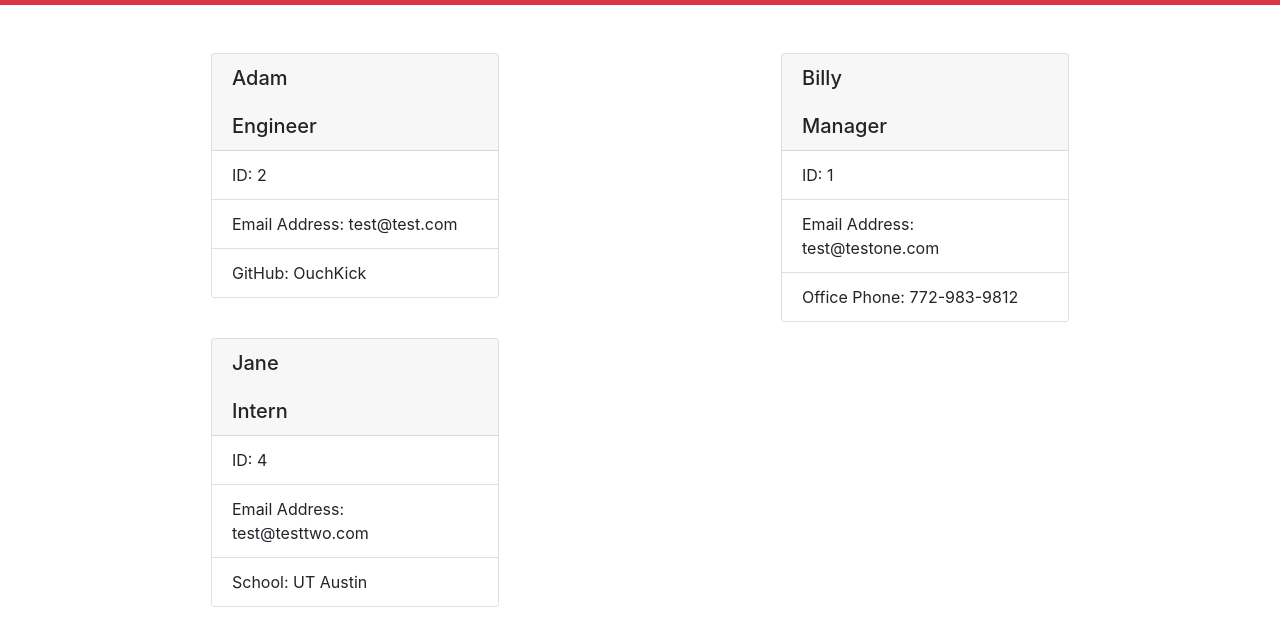
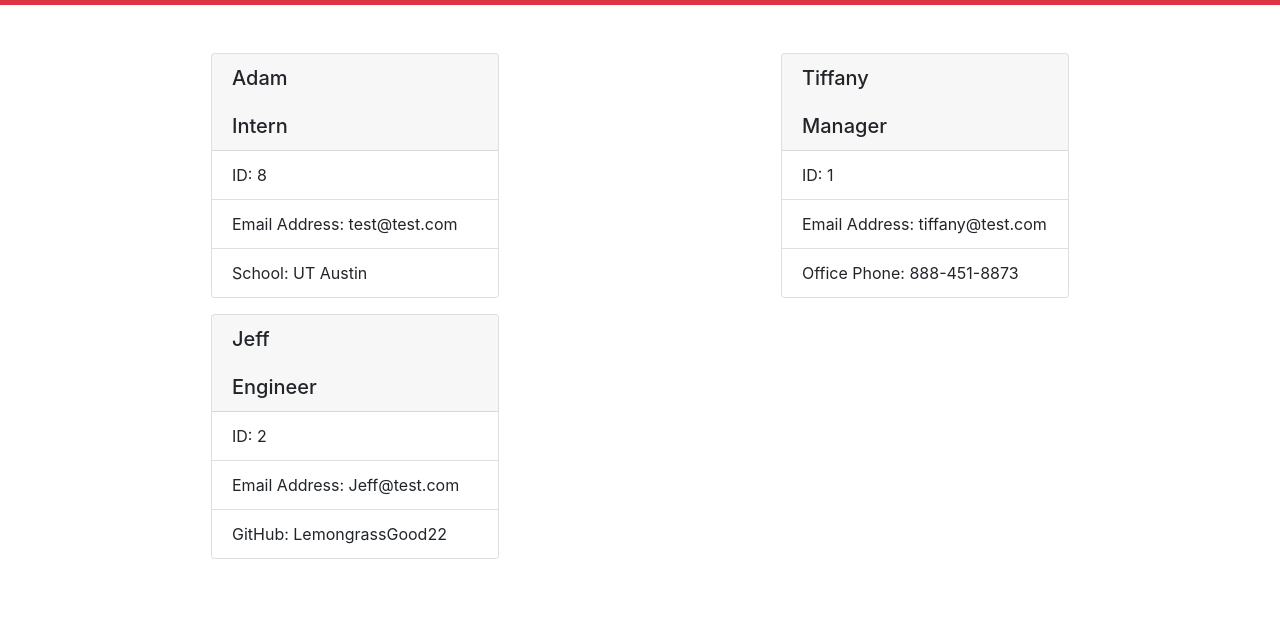
Before and after one commit to OuchKick/01010100011001010110000101101101, a website: page output/index.html in a window 1280 px wide. Shown: the part 51-694 px from the top of the page. Drawn offline with nearby package versions, Linux system fonts and the light colour scheme.

```diff
--- a/output/index.html
+++ b/output/index.html
@@ -14,29 +14,29 @@
         <div class="container">
             <div class="row"><div class="col-6">
             <div class="card mx-auto mb-3" style="width: 18rem">
-            <h5 class="card-header">Adam<br /><br />Engineer</h5>
+            <h5 class="card-header">Adam<br /><br />Intern</h5>
             <ul class="list-group list-group-flush">
-                <li class="list-group-item">ID: 2</li>
+                <li class="list-group-item">ID: 8</li>
                 <li class="list-group-item">Email Address: test@test.com</li>
-                <li class="list-group-item">GitHub: OuchKick</li>
+                <li class="list-group-item">School: UT Austin</li>
             </ul>
             </div>
         </div><div class="col-6">
             <div class="card mx-auto mb-3" style="width: 18rem">
-            <h5 class="card-header">Billy<br /><br />Manager</h5>
+            <h5 class="card-header">Tiffany<br /><br />Manager</h5>
             <ul class="list-group list-group-flush">
                 <li class="list-group-item">ID: 1</li>
-                <li class="list-group-item">Email Address: test@testone.com</li>
-                <li class="list-group-item">Office Phone: 772-983-9812</li>
+                <li class="list-group-item">Email Address: tiffany@test.com</li>
+                <li class="list-group-item">Office Phone: 888-451-8873</li>
             </ul>
             </div>
         </div><div class="col-6">
             <div class="card mx-auto mb-3" style="width: 18rem">
-            <h5 class="card-header">Jane<br /><br />Intern</h5>
+            <h5 class="card-header">Jeff<br /><br />Engineer</h5>
             <ul class="list-group list-group-flush">
-                <li class="list-group-item">ID: 4</li>
-                <li class="list-group-item">Email Address: test@testtwo.com</li>
-                <li class="list-group-item">School: UT Austin</li>
+                <li class="list-group-item">ID: 2</li>
+                <li class="list-group-item">Email Address: Jeff@test.com</li>
+                <li class="list-group-item">GitHub: LemongrassGood22</li>
             </ul>
             </div>
         </div> </div>
```
Also changed, not shown: README.md.
